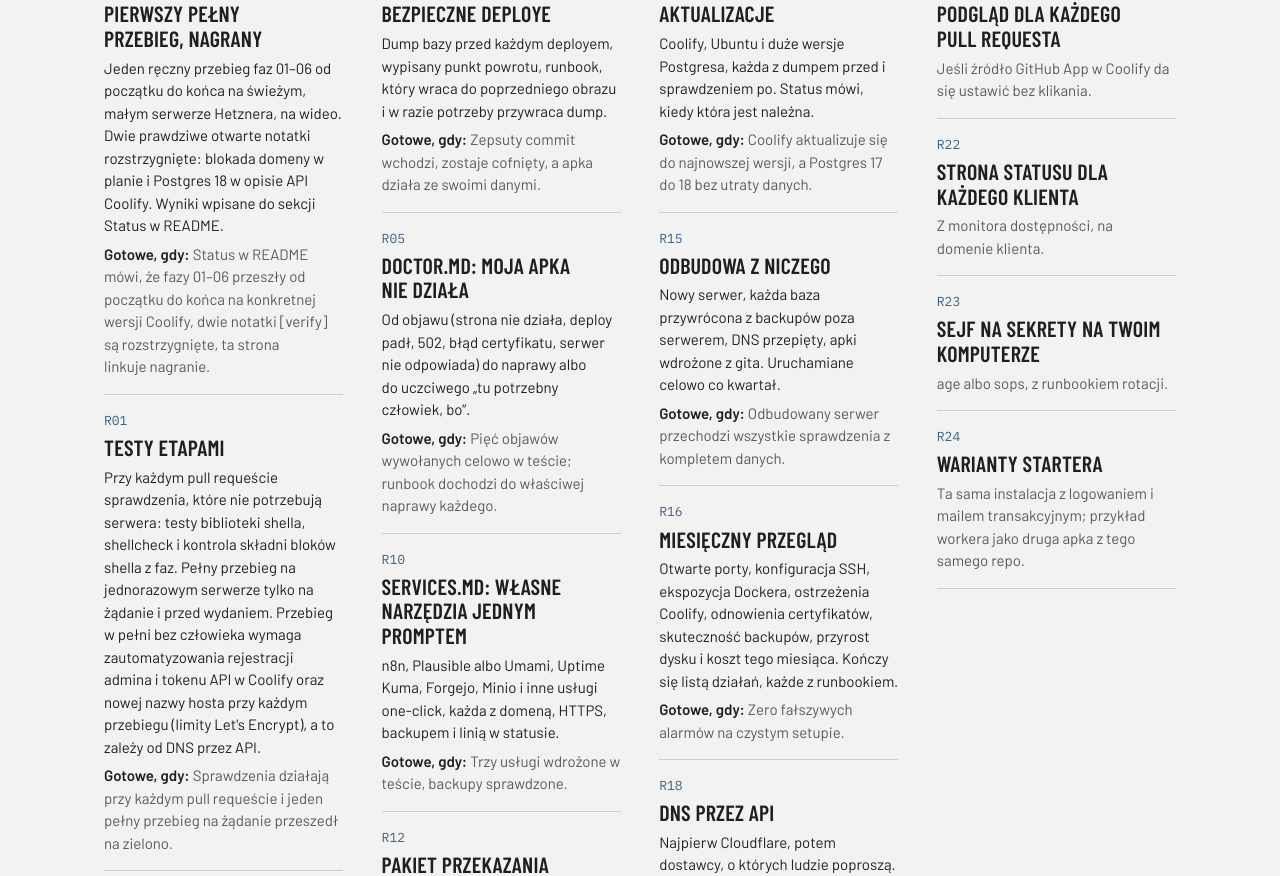
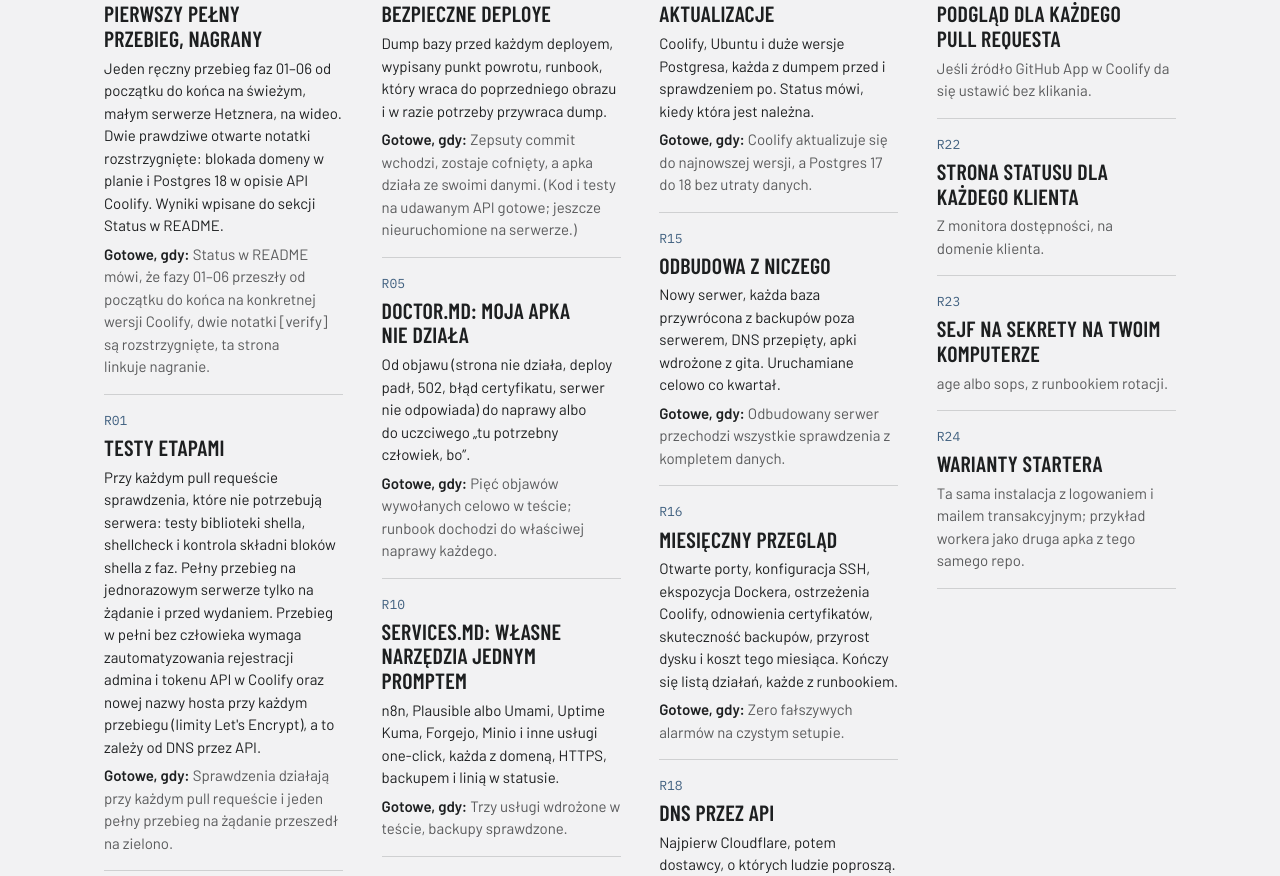
Before and after one commit to bartek-filipiuk/vps-setup-one-shot, a Next.js app in the folder starter/: page /pl/roadmap in a window 1280 px wide. Shown: the part 933-1809 px from the top of the page. Built offline with nearby package versions, Linux system fonts and the light colour scheme; no server answers.

Commit message:
Roadmap and README: R07 code and fake-API tests done, not run on a server yet

```diff
--- a/starter/app/roadmap.ts
+++ b/starter/app/roadmap.ts
@@ -15,7 +15,7 @@ const en: { lanes: Record<LaneKey, Item[]>; shipped: Shipped[] } = {
       { id: "R06", name: "Alerts that reach a phone", value: "Coolify's own notifications wired to email, Telegram or Discord, plus an external uptime check per app with a public status page.", done: "The harness stops an app and an alert arrives within five minutes." },
     ],
     next: [
-      { id: "R07", name: "Safe deploys", value: "Database dump before every deploy, the rollback point printed, a runbook that reverts to the previous image and restores the dump if needed.", done: "A broken commit is deployed, rolled back, and the app is healthy with its data." },
+      { id: "R07", name: "Safe deploys", value: "Database dump before every deploy, the rollback point printed, a runbook that reverts to the previous image and restores the dump if needed.", done: "A broken commit is deployed, rolled back, and the app is healthy with its data. (Code and fake-API tests done; not run on a server yet.)" },
       { id: "R05", name: "DOCTOR.md: my app is down", value: "From a symptom (site down, deploy failed, 502, certificate error, server unreachable) to a fix, or to an honest \"this needs a human because\".", done: "Five symptoms broken on purpose in the harness; the runbook reaches the right fix for each." },
       { id: "R10", name: "SERVICES.md: self-host the tools", value: "n8n, Plausible or Umami, Uptime Kuma, Forgejo, Minio and the other one-click services, each with a domain, HTTPS, backups and a line in status.", done: "Three services deploy in the harness with backups verified." },
       { id: "R12", name: "Handover pack", value: "Everything a client or colleague needs to take over a project or a server: a team invite with the right role, the server summary, DNS and repo ownership, and the checklist that removes your own access.", done: "A second user, with only the pack, deploys a change." },
@@ -55,7 +55,7 @@ const pl: typeof en = {
       { id: "R06", name: "Alerty, które docierają na telefon", value: "Powiadomienia Coolify podpięte do maila, Telegrama albo Discorda, plus zewnętrzny monitor dostępności każdej apki z publiczną stroną statusu.", done: "Test zatrzymuje apkę i alert przychodzi w ciągu pięciu minut." },
     ],
     next: [
-      { id: "R07", name: "Bezpieczne deploye", value: "Dump bazy przed każdym deployem, wypisany punkt powrotu, runbook, który wraca do poprzedniego obrazu i w razie potrzeby przywraca dump.", done: "Zepsuty commit wchodzi, zostaje cofnięty, a apka działa ze swoimi danymi." },
+      { id: "R07", name: "Bezpieczne deploye", value: "Dump bazy przed każdym deployem, wypisany punkt powrotu, runbook, który wraca do poprzedniego obrazu i w razie potrzeby przywraca dump.", done: "Zepsuty commit wchodzi, zostaje cofnięty, a apka działa ze swoimi danymi. (Kod i testy na udawanym API gotowe; jeszcze nieuruchomione na serwerze.)" },
       { id: "R05", name: "DOCTOR.md: moja apka nie działa", value: "Od objawu (strona nie działa, deploy padł, 502, błąd certyfikatu, serwer nie odpowiada) do naprawy albo do uczciwego „tu potrzebny człowiek, bo”.", done: "Pięć objawów wywołanych celowo w teście; runbook dochodzi do właściwej naprawy każdego." },
       { id: "R10", name: "SERVICES.md: własne narzędzia jednym promptem", value: "n8n, Plausible albo Umami, Uptime Kuma, Forgejo, Minio i inne usługi one-click, każda z domeną, HTTPS, backupem i linią w statusie.", done: "Trzy usługi wdrożone w teście, backupy sprawdzone." },
       { id: "R12", name: "Pakiet przekazania", value: "Wszystko, czego klient albo współpracownik potrzebuje, żeby przejąć projekt lub serwer: zaproszenie do zespołu z właściwą rolą, podsumowanie serwera, własność DNS i repo, i checklista odcinająca Twój dostęp.", done: "Druga osoba, mając tylko pakiet, wdraża zmianę." },
```
Also changed, not shown: 2 other files (tests, documents, lock files or other folders).
